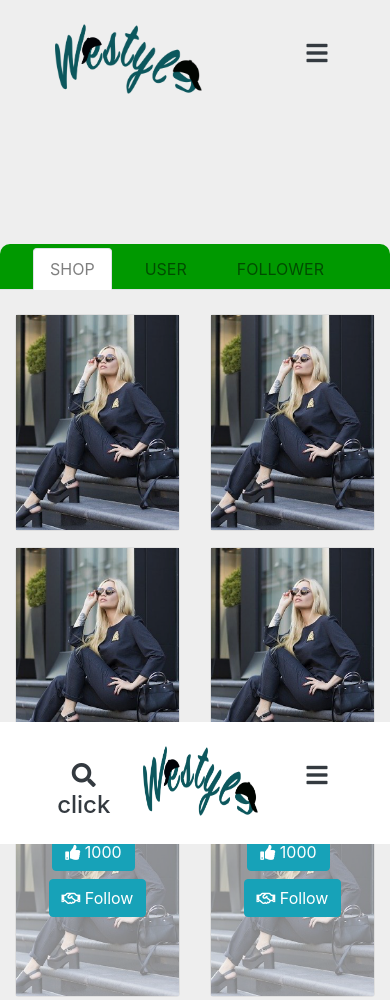
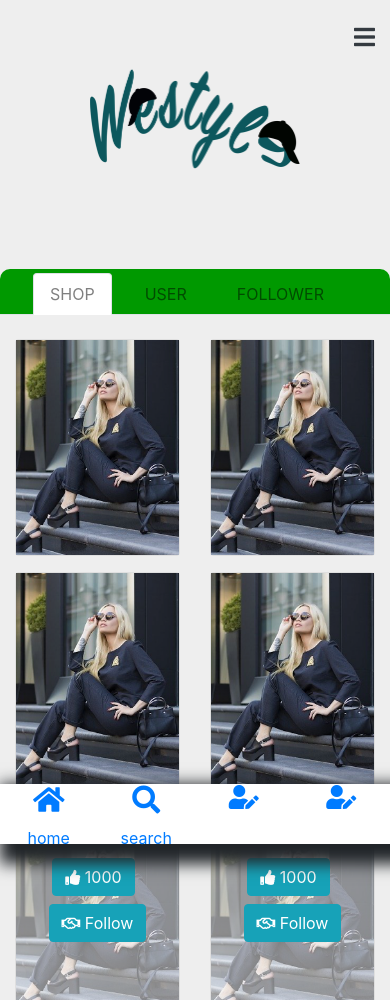
Before and after one commit to syo-j/we_style, a plain HTML site: page index.html in a window 390 px wide. Shown: the top 1000 px of the page. Drawn offline with Linux system fonts and the light colour scheme.

Commit message:
erorre edit

```diff
--- a/css/custom.css
+++ b/css/custom.css
@@ -8,7 +8,19 @@
       font-weight: bold;
   }
   .header-mobil {
-      margin-bottom: 150px;
+    margin-bottom: 100px;
+  }
+  .logo-size-mobil {
+    height: 100px;
+  }
+  footer {
+    margin-bottom: 40px;
+  }
+  .footer-menu {
+    margin-top: 40px;
+    height: 60px;
+    background-color: rgba(255,255,255,10);
+    box-shadow: 10px 10px 15px 10px;
   }
 
   /*user-show*/
@@ -82,11 +94,11 @@ header{
 .logo-size {
   height: 70px;
 }
-}
+
 /* footer */
 footer {
   background-color: #ffcc00;
-  border-radius: 50px 50px 50px 50px;
+  border-radius: 10px 10px 0px 0px;
 }
 
 /*posts-index*/
@@ -192,6 +204,7 @@ ul,li{
 .user-img {
     height: 100px;
 }
+
 /*posts-new*/
 .img_field {
   font-size: 15px;
--- a/index.html
+++ b/index.html
@@ -1,7 +1,7 @@
 <!DOCTYPE html>
 <html lang='ja'>
 <head>
-	<meta charset="utf-8">
+	<meta charset="UTF-8">
 	<meta name='viewport' content='width=device-width,initial-scale=1,shrink-to-fit=no'>
 	<link rel="stylesheet" type="text/css" href="css/bootstrap.min.css">
 	<link rel="stylesheet" type="text/css" href="css/custom.css">
@@ -10,9 +10,9 @@
 </head>
 <body>
 	<!-- ヘッダー -->
-	<header class='sticky-top d-none d-md-block'>
+	<header class='sticky-top mb-3 d-none d-md-block'>
 		<div class="container-fluid">
-			<dir class="row">
+			<div class="row">
 				<div class='col-3 text-center pt-4'>
 					<h4><a class=" text-dark" href="posts-seach.html"><i class="fas fa-search"></i> click</a></h4>
 				</div>
@@ -33,21 +33,12 @@
 	</header>
 	<div class='header-mobil d-md-none'>
 		<div class="container-fluid">
-			<dir class="row">
-				<div class='col-md-3 text-center pt-4 d-none d-md-inline'>
-					<h4><a class=" text-dark" href="posts-seach.html"><i class="fas fa-search"></i> click</a></h4>
+			<div class="row">
+				<div class="col-12 text-right pt-4">
+					<h4><a data-toggle="modal" data-target="#menuModal" href="#"><i class="fas fa-bars aria-expanded text-dark"></i></a></h4>
 				</div>
-				<div class='col-8 col-md-5 text-md-center'>
-					<a href="index.html"><img class='img-fluid mt-2 logo-size' src="img/logo.png" alt='we style'></a>
-				</div>
-				<div class="col-1 col-md-4 row pt-4 text-center d-none d-md-inline">
-
-					<h6 class="col-12 pb-1 col-md-6"><a class="text-dark" href="user-new.html">新規投稿</a></h6>
-
-					<h6 class="col-12 col-md-6"><a data-toggle="modal" data-target="#login-Modal" class="text-dark" href="#">ログイン</a></h6>
-				</div>
-				<div class="col-3 text-center d-md-none pt-4">
-					<h4><a data-toggle="modal" data-target="#menuModal" href="#"><i class="fas fa-bars aria-expanded text-dark"></i></a></h4>
+				<div class='col-12 col-md-5 text-center'>
+					<a href="index.html"><img class='img-fluid mt-2 logo-size-mobil' src="img/logo.png" alt='we style'></a>
 				</div>
 			</div>
 		</div>
@@ -415,7 +406,7 @@
 	</main>
 	<!-- /メイン -->
 	<!-- フッター -->
-	<footer class='py-4 navbar-dark bg-dark'>
+	<footer class='py-2'>
 		<div class='container'>
 			<div class="row justify-content-center py-2">
 				<!-- ナビゲーション1 -->
@@ -467,23 +458,21 @@
 		</div>
 			<p class="text-center"><small>Copyright &copy;2020 WE STYLE,All Rights Reserved.</small></p>
 	</footer>
-	<div class="fixed-bottom bg-white d-md-none">
+	<div class="footer-menu fixed-bottom d-md-none">
 		<div class="container-fluid">
-			<dir class="row">
-				<div class='col-3 text-center pt-4'>
-					<h4><a class=" text-dark" href="posts-seach.html"><i class="fas fa-search"></i> click</a></h4>
+			<div class="row text-center justify-content-center">
+				<div class="col-3">
+					<a href="index.html"><h3><i class="fas fa-home"></i></h3><p>home</p></a>
 				</div>
-				<div class='col-5 text-center'>
-					<a href="index.html"><img class='img-fluid mt-2 logo-size' src="img/logo.png" alt='we style'></a>
+				<div class="col-3">
+					<a href="posts-seach.html"><h3><i class="fas fa-search"></i></h3><p>search</p></a>
 				</div>
-				<div class="col-4 row pt-4 text-center d-none d-sm-inline">
-
-					<h6 class="col-12 pb-1 col-md-6"><a class="text-dark" href="user-new.html">新規投稿</a></h6>
-
-					<h6 class="col-12 col-md-6"><a data-toggle="modal" data-target="#login-Modal" class="text-dark" href="#">ログイン</a></h6>
+				<div class="col-3">
+					<h4><a href="#"><i class="fas fa-user-edit"></i></a></h4>
+					<p></p>
 				</div>
-				<div class="col-3 text-center d-sm-none pt-4">
-					<h4><a data-toggle="modal" data-target="#menuModal" href="#"><i class="fas fa-bars aria-expanded text-dark"></i></a></h4>
+				<div class="col-3">
+					<h4><a href="#"><i class="fas fa-user-edit"></i></a></h4>
 				</div>
 			</div>
 		</div>
```
Also changed, not shown: about.html (+1 -1 lines), contact.html (+1 -1 lines), posts-seach.html (+1 -1 lines), posts-shop-new.html (+1 -1 lines), posts-show-user.html (+1 -1 lines), posts-show.html (+1 -1 lines), posts-user-new.html (+1 -1 lines), shop-show.html (+1 -1 lines), user-new.html (+1 -1 lines), user-show.html (+1 -1 lines), 3 other files. Lines whose indentation alone changed are shown as unchanged.
